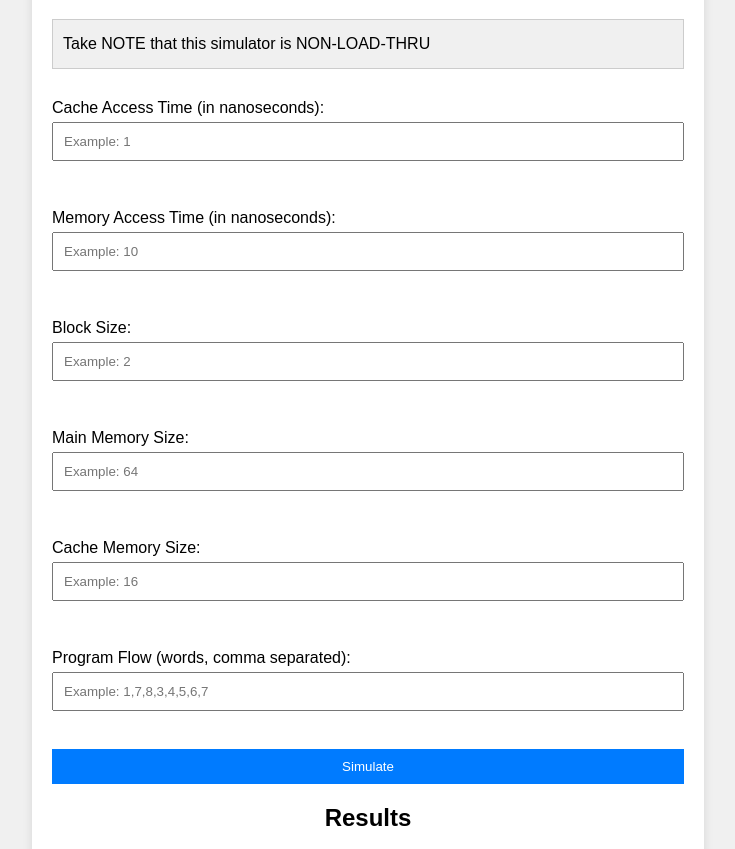
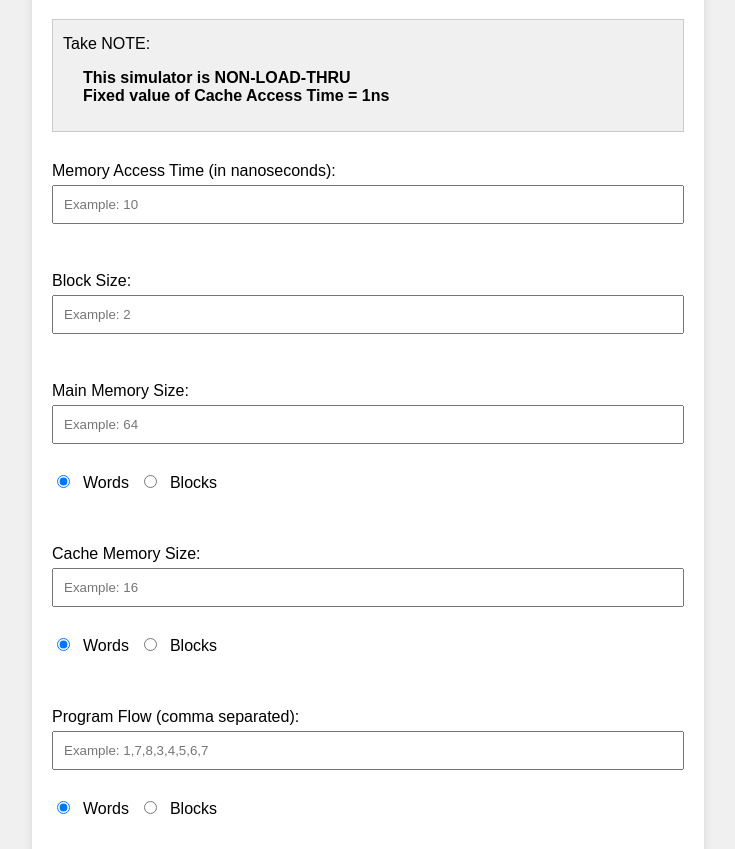
Before and after one commit to vld090/CSARCH2-Simulation-Project, a plain HTML site: page index.html in a window 1280 px wide. Shown: the part 89-938 px from the top of the page, without its empty margins (272-1007 px from the left). Drawn offline with Linux system fonts and the light colour scheme.

Commit message:
Fixed html and css

```diff
--- a/index.html
+++ b/index.html
@@ -12,13 +12,14 @@
 
         <!-- Instructions -->
         <div class="instructions">
-            <p>Take NOTE that this simulator is NON-LOAD-THRU</p>
+            <p>Take NOTE:</p>
+            <ul>
+                <li><strong>This simulator is NON-LOAD-THRU</strong></li>
+                <li><strong>Fixed value of Cache Access Time = 1ns</strong></li>
+            </ul>
         </div>
 
         <form id="cacheForm">
-            <label for="cacheAccessTime">Cache Access Time (in nanoseconds):</label>
-            <input type="number" id="cacheAccessTime" name="cacheAccessTime" placeholder="Example: 1" required><br>
-
             <label for="memoryAccessTime">Memory Access Time (in nanoseconds):</label>
             <input type="number" id="memoryAccessTime" name="memoryAccessTime" placeholder="Example: 10" required><br>
 
@@ -26,13 +27,31 @@
             <input type="number" id="blockSize" name="blockSize" placeholder="Example: 2" required><br>
 
             <label for="mmSize">Main Memory Size:</label>
-            <input type="number" id="mmSize" name="mmSize" placeholder="Example: 64" required><br>
+            <input type="number" id="mmSize" name="mmSize" placeholder="Example: 64" required>
+            <span>
+                <input type="radio" id="mmSizeWords" name="mmSizeUnit" value="words" checked>
+                <label for="mmSizeWords">Words</label>
+                <input type="radio" id="mmSizeBlocks" name="mmSizeUnit" value="blocks">
+                <label for="mmSizeBlocks">Blocks</label>
+            </span><br>
 
             <label for="cacheSize">Cache Memory Size:</label>
-            <input type="number" id="cacheSize" name="cacheSize" placeholder="Example: 16" required><br>
+            <input type="number" id="cacheSize" name="cacheSize" placeholder="Example: 16" required>
+            <span>
+                <input type="radio" id="cacheSizeWords" name="cacheSizeUnit" value="words" checked>
+                <label for="cacheSizeWords">Words</label>
+                <input type="radio" id="cacheSizeBlocks" name="cacheSizeUnit" value="blocks">
+                <label for="cacheSizeBlocks">Blocks</label>
+            </span><br>
 
-            <label for="programFlow">Program Flow (words, comma separated):</label>
-            <input type="text" id="programFlow" name="programFlow" placeholder="Example: 1,7,8,3,4,5,6,7" required><br>
+            <label for="programFlow">Program Flow (comma separated):</label>
+            <input type="text" id="programFlow" name="programFlow" placeholder="Example: 1,7,8,3,4,5,6,7" required>
+            <span>
+                <input type="radio" id="programFlowWords" name="programFlowUnit" value="words" checked>
+                <label for="programFlowWords">Words</label>
+                <input type="radio" id="programFlowBlocks" name="programFlowUnit" value="blocks">
+                <label for="programFlowBlocks">Blocks</label>
+            </span><br>
 
             <button type="button" onclick="simulateCache()">Simulate</button>
         </form>
--- a/styles.css
+++ b/styles.css
@@ -24,11 +24,22 @@ label {
     margin: 10px 0 5px;
 }
 
-input, select {
+input[type="number"], input[type="text"] {
     padding: 10px;
     margin-bottom: 20px;
     width: 100%;
     box-sizing: border-box;
+}
+
+span {
+    display: flex;
+    align-items: center;
+    margin-bottom: 20px;
+}
+
+span label {
+    margin-left: 10px;
+    margin-right: 10px;
 }
 
 button {
@@ -37,6 +48,8 @@ button {
     color: #fff;
     border: none;
     cursor: pointer;
+    width: 100%;
+    box-sizing: border-box;
 }
 
 button:hover {
```
